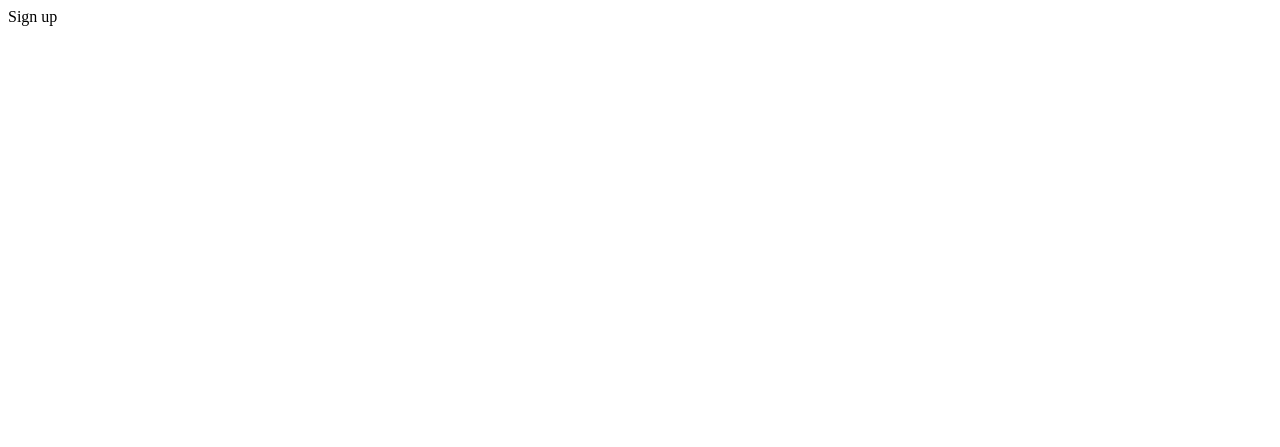
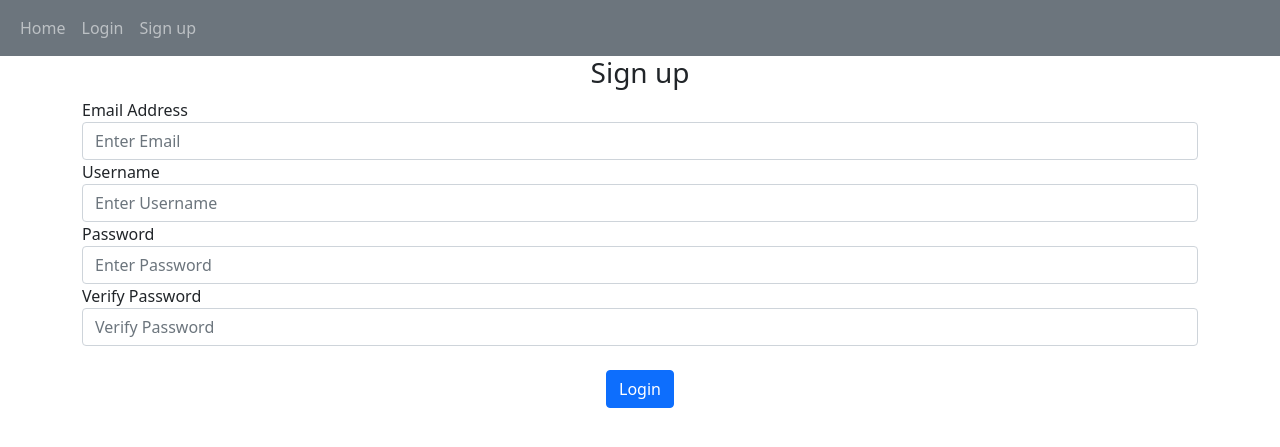
Before and after one commit to steventejeda/python_blog, a Flask app: page /sign-up in a window 1280 px wide. Before the commit the part shown is almost empty. Shown: the top 447 px of the page. Run offline with Flask 2, Linux system fonts and the light colour scheme.

Commit message:
Created navbar, Login, and sign up page

```diff
--- a/website/auth.py
+++ b/website/auth.py
@@ -1,4 +1,4 @@
-from flask import Blueprint, render_template
+from flask import Blueprint, render_template, redirect
 
 auth = Blueprint("auth", __name__)
 
@@ -8,7 +8,7 @@ def login():
 
 @auth.route("/log-out")
 def log_out():
-    return "Log-out"
+    return redirect(url_for("views.home"))
 
 @auth.route("/sign-up")
 def sign_up():
--- a/website/templates/base.html
+++ b/website/templates/base.html
@@ -5,13 +5,32 @@
     <meta charset="UTF-8">
     <meta http-equiv="X-UA-Compatible" content="IE=edge">
     <meta name="viewport" content="width=device-width, initial-scale=1.0">
+    <link href="https://cdn.jsdelivr.net/npm/bootstrap@5.1.0/dist/css/bootstrap.min.css" rel="stylesheet" integrity="sha384-KyZXEAg3QhqLMpG8r+8fhAXLRk2vvoC2f3B09zVXn8CA5QIVfZOJ3BCsw2P0p/We" crossorigin="anonymous">
+
     <title>{% block title %}{% endblock %}</title>
 </head>
 
 <body>
-    <div>
+    <nav class="navbar navbar-expand-lg navbar-dark bg-secondary">
+        <div class="container-fluid">
+            <button class="navbar-toggler" type="button" data-bs-toggle="collapse" data-bs-target="#navbar">
+            <span class="navbar-toggler-icon"></span>
+        </button>
+            <div class="collapse navbar-collapse" id="navbar">
+                <div class="navbar-nav">
+                    <a class="nav-item nav-link" href="/home">Home</a>
+                    <a class="nav-item nav-link" href="/login">Login</a>
+                    <a class="nav-item nav-link" href="/sign-up">Sign up</a>
+                </div>
+            </div>
+        </div>
+    </nav>
+
+    <div class="container">
         {% block content %}{% endblock %}
     </div>
+    <!-- JavaScript Bundle with Popper -->
+    <script src="https://cdn.jsdelivr.net/npm/bootstrap@5.1.0/dist/js/bootstrap.bundle.min.js" integrity="sha384-U1DAWAznBHeqEIlVSCgzq+c9gqGAJn5c/t99JyeKa9xxaYpSvHU5awsuZVVFIhvj" crossorigin="anonymous"></script>
 </body>
 
 </html>
--- a/website/templates/posts.html
+++ b/website/templates/posts.html
@@ -1,5 +1,4 @@
 {% extends "base.html" %}
 {% block title %}Home{% endblock %}
 {% block content %}
-Posts
 {% endblock %}
--- a/website/templates/posts_div.html
+++ b/website/templates/posts_div.html
@@ -1,5 +1,4 @@
 {% extends "base.html" %}
 {% block title %}Home{% endblock %}
 {% block content %}
-Posts_Div
 {% endblock %}
--- a/website/templates/sign_up.html
+++ b/website/templates/sign_up.html
@@ -1,5 +1,54 @@
 {% extends "base.html" %}
-{% block title %}Home{% endblock %}
+{% block title %}Sign up{% endblock %}
 {% block content %}
-Sign up
+<form method="POST">
+    <h3 align="center">
+        Sign up
+    </h3>
+
+<div class="form-group">
+    <label for="email">Email Address</label>
+    <input
+    type="text"
+    id="email"
+    name="email"
+    class="form-control"
+     placeholder="Enter Email" />
+
+
+<div class="form-group">
+    <label for="username">Username</label>
+    <input
+    type="text"
+    id="username"
+    name="username"
+    class="form-control"
+     placeholder="Enter Username" />
+
+
+    <label for="email">Password</label>
+     <input
+     type="text"
+     id="password"
+     name="password"
+     class="form-control"
+     placeholder="Enter Password" />
+
+
+    <label for="email">Verify Password</label>
+     <input
+     type="text"
+     id="password2"
+     name="password2"
+     class="form-control"
+     placeholder="Verify Password" />
+
+
+</div>
+<br/>
+<div align="center">
+    <button class="btn btn-primary">Login</button>
+</div>
+
+</form>
 {% endblock %}
```
Also changed, not shown: website/templates/login.html (+29 -2 lines).
